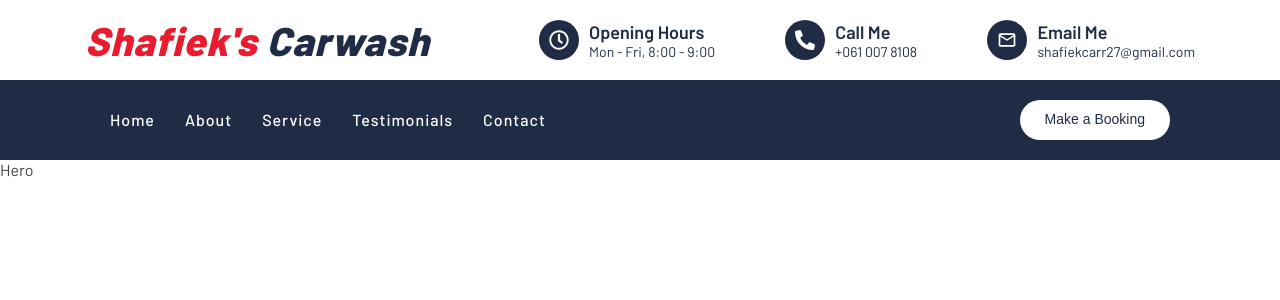
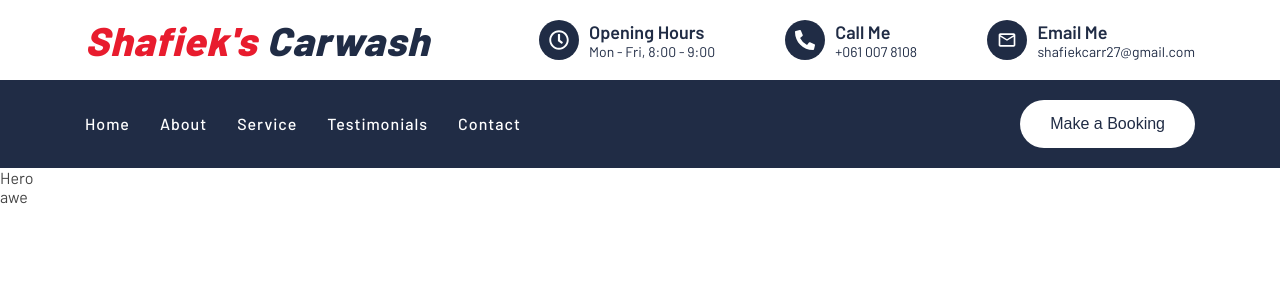
Before and after one commit to naeem2000/shafieks-carwash, a Next.js app: page / in a window 1280 px wide. Shown: the top 300 px of the page. Built offline with nearby package versions, Linux system fonts and the light colour scheme.

Commit message:
added menu transition

```diff
--- /dev/null
+++ b/app/components/About.tsx
@@ -0,0 +1,6 @@
+import React from 'react';
+import '../styles/about.scss';
+
+export default function About() {
+	return <section className='about'>awe</section>;
+}
--- a/app/components/Hero.tsx
+++ b/app/components/Hero.tsx
@@ -1,5 +1,10 @@
 import React from 'react';
+import '../styles/hero.scss';
 
 export default function Home() {
-	return <div>Hero</div>;
+	return (
+		<section id='hero' className='hero'>
+			Hero
+		</section>
+	);
 }
--- a/app/components/Nav.tsx
+++ b/app/components/Nav.tsx
@@ -1,10 +1,22 @@
 'use client';
-import { Squash as Hamburger, Squash } from 'hamburger-react';
+import { Squash } from 'hamburger-react';
+import React, { useEffect, useState } from 'react';
 import { navLinks } from '../data';
 import '../styles/Nav.scss';
-import React from 'react';
 
 export default function Nav() {
+	const [openNav, setOpenNav] = useState<boolean>(false);
+
+	useEffect(() => {
+		const hero = document.getElementById('hero');
+
+		if (openNav) {
+			hero!.style.marginTop = '265px';
+		} else {
+			hero!.style.marginTop = '0px';
+		}
+	});
+
 	return (
 		<nav>
 			<div className='nav-body max-width'>
@@ -17,14 +29,29 @@ export default function Nav() {
 						);
 					})}
 				</ol>
-
 				<button>Make a Booking</button>
 			</div>
 			<div className='mobile-nav'>
 				<p>MENU</p>
 				<div>
-					<Squash size={25} color='#FFF' />
+					<Squash
+						toggled={openNav}
+						toggle={setOpenNav}
+						size={25}
+						color='#FFF'
+					/>
 				</div>
+			</div>
+			<div id='openNav' className='mobile-menu'>
+				<ol>
+					{navLinks.links.map((item) => {
+						return (
+							<li key={item.id}>
+								<a href={item.link}>{item.name}</a>
+							</li>
+						);
+					})}
+				</ol>
 			</div>
 		</nav>
 	);
--- a/app/globals.scss
+++ b/app/globals.scss
@@ -18,6 +18,15 @@ html {
     color: var(--global);
 }
 
+body {
+    position: relative;
+}
+
+section {
+    position: relative;
+    z-index: 2;
+}
+
 a {
     color: unset;
     cursor: pointer;
--- a/app/page.tsx
+++ b/app/page.tsx
@@ -1,3 +1,4 @@
+import About from './components/About';
 import Header from './components/Header';
 import Hero from './components/Hero';
 import Nav from './components/Nav';
@@ -8,6 +9,7 @@ export default function Home() {
 			<Header />
 			<Nav />
 			<Hero />
+			<About />
 		</>
 	);
 }
--- a/app/styles/Nav.scss
+++ b/app/styles/Nav.scss
@@ -1,5 +1,6 @@
 nav {
     background: var(--blue);
+    position: relative;
 
     .nav-body {
         display: flex;
@@ -48,41 +49,16 @@ nav {
     .mobile-nav {
         display: none;
     }
-}
 
-nav {
-    background: var(--blue);
-
-    .nav-body {
-        display: flex;
-        align-items: center;
-        justify-content: space-between;
-        padding: 20px 0;
-
-        ol {
-            display: flex;
-            list-style: none;
-            padding-left: 25px;
-
-            li {
-                color: #ffffff;
-            }
-        }
-
-        button {
-            padding: 19px 25px;
-            border-radius: 60px;
-            font-size: 14px;
-            font-weight: 500;
-            line-height: 1.5px;
-            margin-right: 25px;
-        }
+    .mobile-menu {
+        display: none;
     }
 
-    .mobile-nav {
+    .menu-open {
         display: none;
     }
 }
+
 
 @media screen and (max-width: 768px) {
     nav {
@@ -189,5 +165,30 @@ nav {
                 border: 1px solid var(--border-color);
             }
         }
+
+        .mobile-menu {
+            position: absolute;
+            display: block;
+            width: 100%;
+            transition: all ease .5s;
+            transform: translatey(0);
+            background: var(--blue);
+            z-index: -1;
+            padding-bottom: 20px;
+
+            ol {
+
+                li {
+                    padding: 5px 0px;
+                    padding-right: 15px;
+                    padding-left: 15px;
+                    list-style: none;
+                    color: #ffffff;
+                    padding: 15px;
+                    font-weight: 500;
+                    letter-spacing: 1px;
+                }
+            }
+        }
     }
 }
--- /dev/null
+++ b/app/styles/about.scss
@@ -0,0 +1,3 @@
+.about {
+    background-color: var(--white);
+}
--- /dev/null
+++ b/app/styles/hero.scss
@@ -0,0 +1,4 @@
+.hero {
+    background-color: var(--white);
+    transition: all ease .5s;
+}
```
